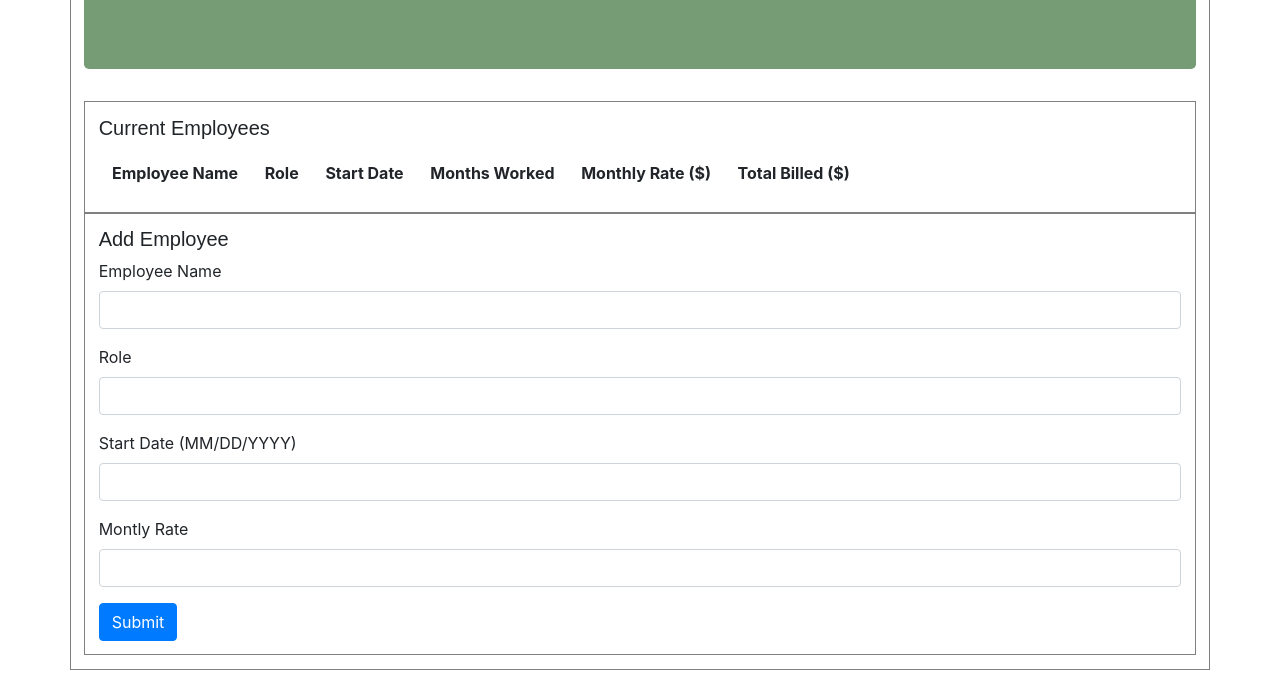
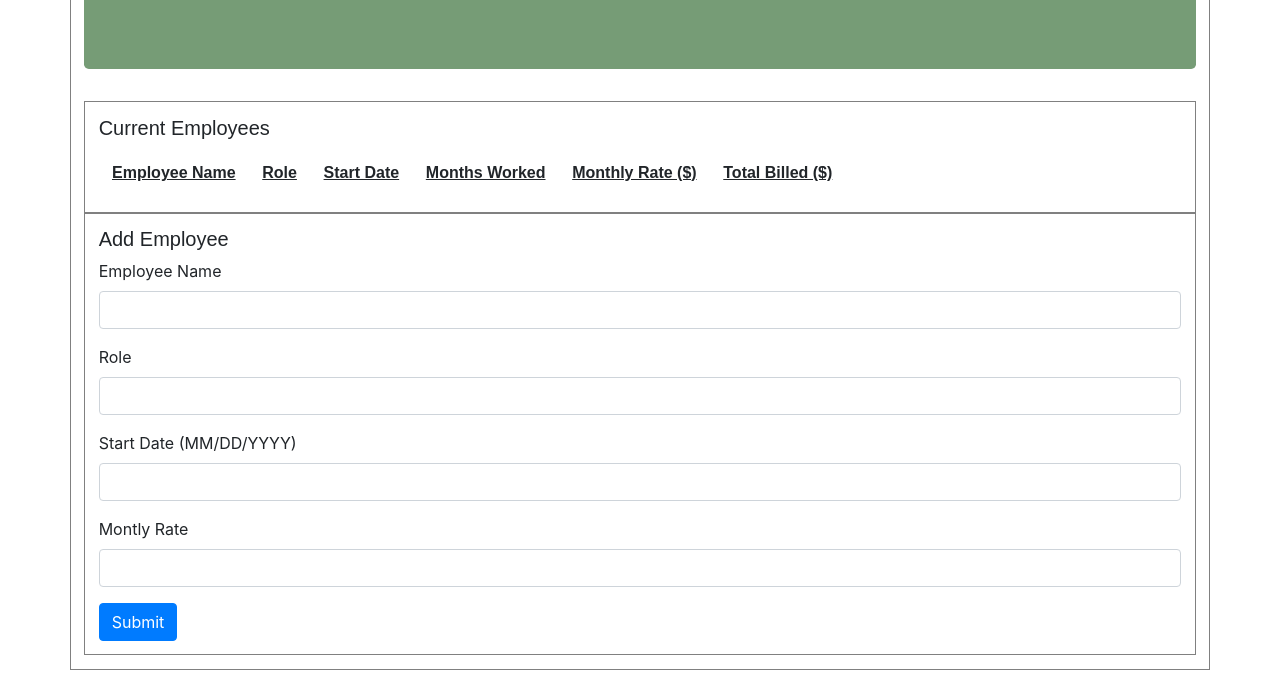
Before and after one commit to irishjedi77/Timesheet, a plain HTML site: page index.html in a window 1280 px wide. Shown: the part 184-867 px from the top of the page. Drawn offline with nearby package versions, Linux system fonts and the light colour scheme.

Commit message:
style updates

```diff
--- a/assets/css/style.css
+++ b/assets/css/style.css
@@ -15,6 +15,8 @@ h5 {
 th {
     padding: 10pt;
     text-align: center;
+    font-family: Arial, Helvetica, sans-serif;
+    text-decoration: underline;
 }
 
 .container {
```
